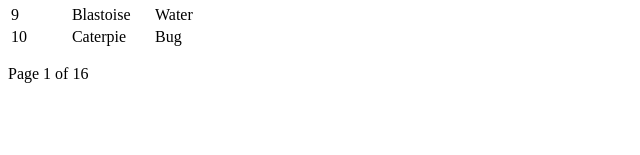
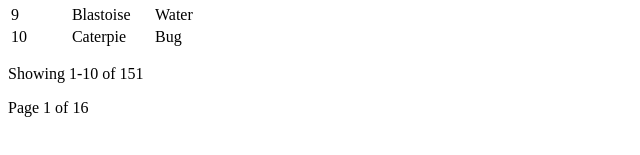
Before and after one commit to david-millett/paginate-data-react, a React (Vite) app: page / in a window 1280 px wide. Shown: the part 296-451 px from the top of the page, without its empty margins (0-640 px from the left). Built offline with nearby package versions, Linux system fonts and the light colour scheme.

Commit message:
added ability to see current range of items

```diff
--- a/src/App.jsx
+++ b/src/App.jsx
@@ -13,8 +13,14 @@
   const getPage = (page, pageLength) => {
     const itemFirst = page * pageLength
     const itemLast = itemFirst + pageLength
-    return pokemon.slice(itemFirst, itemLast)
+    return {
+      data: pokemon.slice(itemFirst, itemLast),
+      first: itemFirst,
+      last: itemLast
+    }
   }
+
+  const currentPage = getPage(page, pageLength)
 
   return (
     <>
@@ -38,7 +44,7 @@
           </tr>
         </thead>
         <tbody>
-          {getPage(page, pageLength).map((pokemon) => {
+          {currentPage.data.map((pokemon) => {
             return (
               <tr key={pokemon.number}>
                 {columns.map((column) => {
@@ -52,6 +58,7 @@
         </tbody>
       </table>
 
+      <p>{`Showing ${currentPage.first + 1}-${currentPage.last} of ${pokemon.length}`}</p>
       <p>{`Page ${page + 1} of ${pageLast}`}</p>
     </>
   )
```
